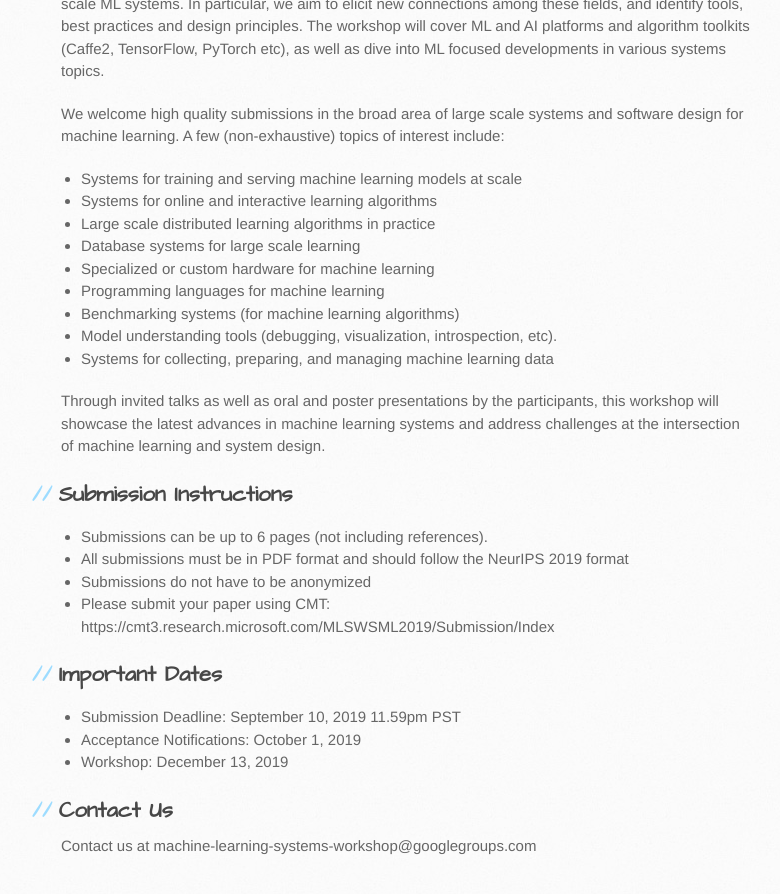
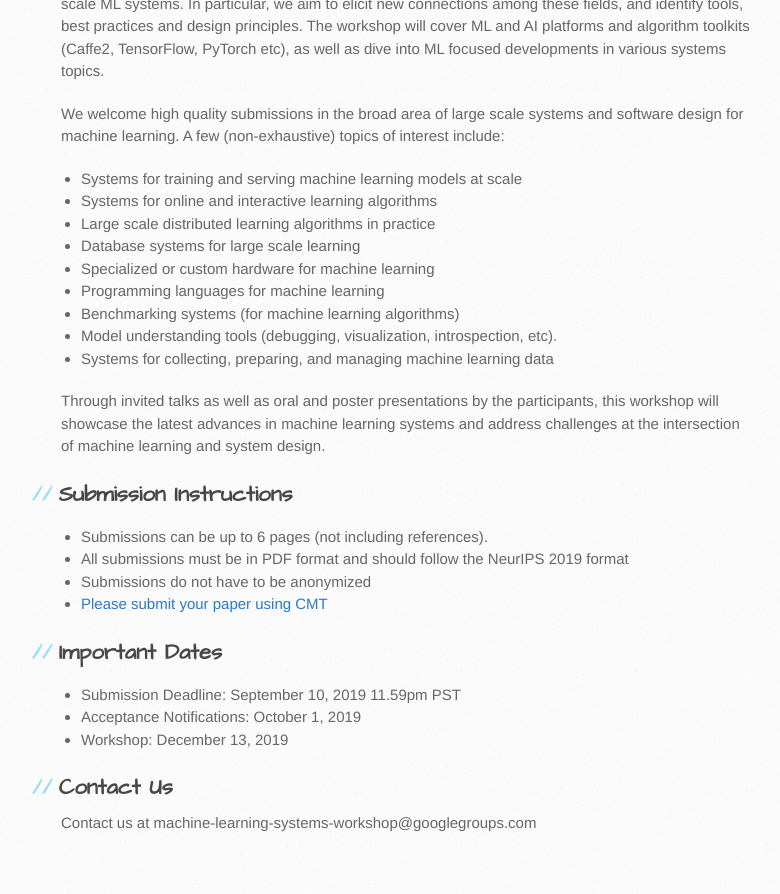
Before and after one commit to LearningSys/neurips19, a Jekyll site: the page built from cfp.md, in a window 1280 px wide and 900 px high, scrolled down 709 px. Shown: the top 894 px of the window, without its empty margins (109-889 px from the left). Built offline with Jekyll 4.4.1, drawn with Linux system fonts in a browser that asks for light colours; our own code applies the rules of GitHub Pages for plain Markdown files; the repository's description, which GitHub fills in, is left out.

Commit message:
make cmt url a link

```diff
--- a/cfp.md
+++ b/cfp.md
@@ -26,8 +26,7 @@ See their Call for Papers for more details.* -->
 * Submissions can be up to 6 pages (not including references).
 * All submissions must be in PDF format and should follow the NeurIPS 2019 format
 * Submissions do not have to be anonymized
-* Please submit your paper using CMT:
-https://cmt3.research.microsoft.com/MLSWSML2019/Submission/Index
+* [Please submit your paper using CMT](https://cmt3.research.microsoft.com/MLSWSML2019/Submission/Index)
 
 ## Important Dates
 * Submission Deadline: September 10, 2019 11.59pm PST
```
